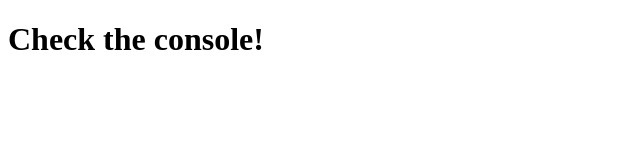
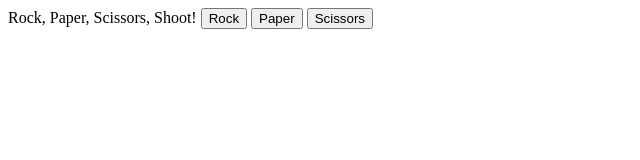
Before and after one commit to iTreykwondo/odin-rps, a plain HTML site: page index.html in a window 1280 px wide. Shown: the whole page, without its empty margins (0-640 px from the left). Drawn offline with Linux system fonts and the light colour scheme.

Commit message:
Create the rock, paper and scissors buttons

```diff
--- a/index.html
+++ b/index.html
@@ -6,8 +6,10 @@
     <meta name="viewport" content="width=device-width, initial-scale=1.0" />
     <title>Rock Paper scissors</title>
   </head>
-  <body>
-    <h1>Check the console!</h1>
+  <body>Rock, Paper, Scissors, Shoot!</h1>
+    <button class="rock">Rock</button>
+    <button class="paper">Paper</button>
+    <button class="scissors">Scissors</button>
     <script src="./app.js"></script>
   </body>
 </html>
```
